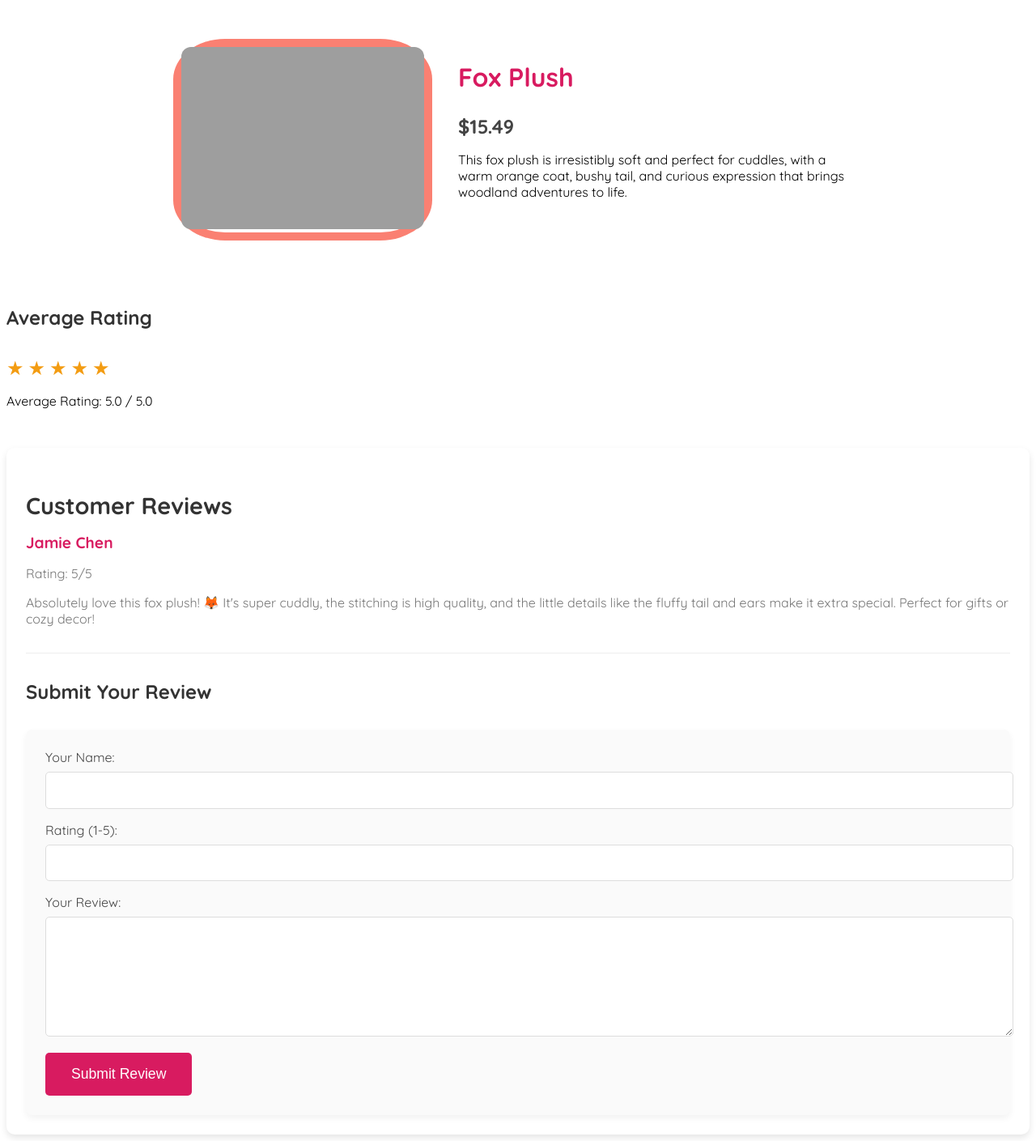
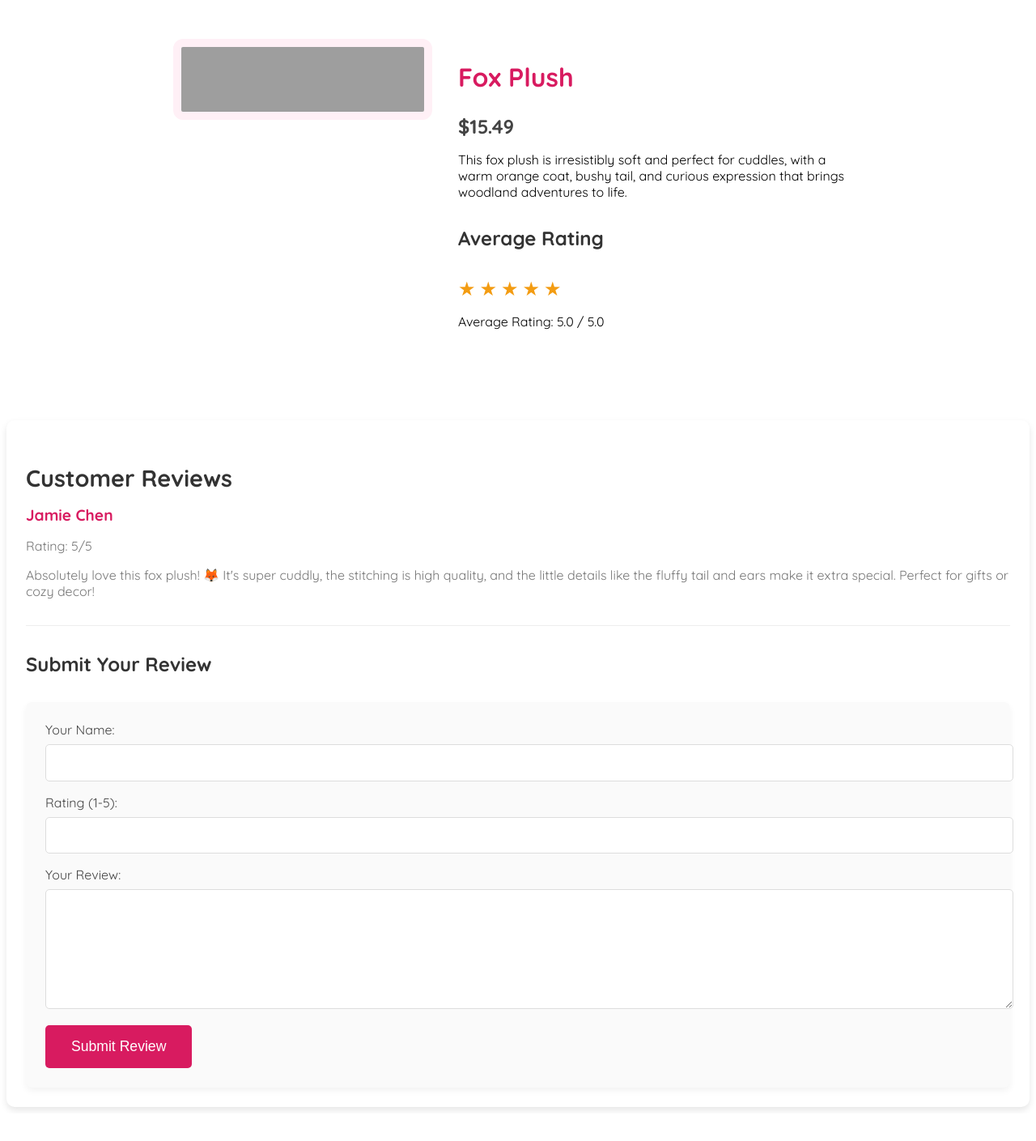
Before and after one commit to JustinCordova/PlushPals, a Django app: a page that uses plushpals/store/templates/store/product_detail.html in a window 1280 px wide. Shown: the part 124-1533 px from the top of the page at 81% size. After the commit the page ends 1495 px from the top, so only its background shows below. Run offline with Django 5.2, Linux system fonts and the light colour scheme; data comes from the database, SQL or seed files in the repository; grey boxes are pictures that could not be loaded.

Commit message:
image design part1

```diff
--- a/plushpals/store/static/store/product_detail.css
+++ b/plushpals/store/static/store/product_detail.css
@@ -148,9 +148,9 @@ form button:hover {
 /*designs cuz i got to go full out*/
 
 .product-design{
-  min-height: 10px;
+  height: 5rem;
   min-width: 20px;
-  border:solid salmon 10px;
+  border:solid #fff0f6 10px;
   border-radius: 20%;
   background-color: rgba(51, 51, 51, 0);
 
--- a/plushpals/store/templates/store/product_detail.html
+++ b/plushpals/store/templates/store/product_detail.html
@@ -11,18 +11,12 @@
 <section id="product-detail">
   <div class="product-wrapper">
 
-    <div class = "product-design">
+    <img class = "product-design" src="{{ product.image.url }}" alt="{{ product.name }}">
 
-    <img src="{{ product.image.url }}" alt="{{ product.name }}">
-  </div>
     <div class="product-info">
       <h2>{{ product.name }}</h2>
       <p class="price">${{ product.price }}</p>
       <p>{{ product.description }}</p>
-    </div>
-  </div>
-</section>
-
       <!-- average rating -->
     <h4 >Average Rating</h4>
     <div class="stars">
@@ -35,6 +29,11 @@
       {% endfor %}
     </div>
     <p>Average Rating: {{ avg_rating|floatformat:1 }} / 5.0</p>
+   </div>
+  </div>
+</section>
+
+
 
 <!-- Reviews Section -->
 <div id="reviews">
```
Lines whose indentation alone changed are shown as unchanged.
